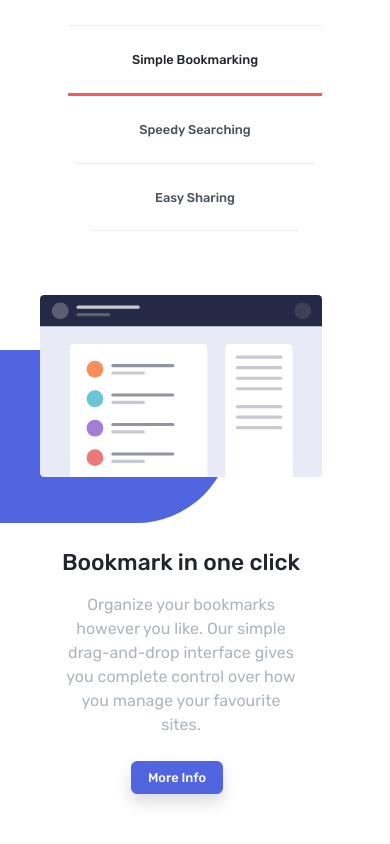
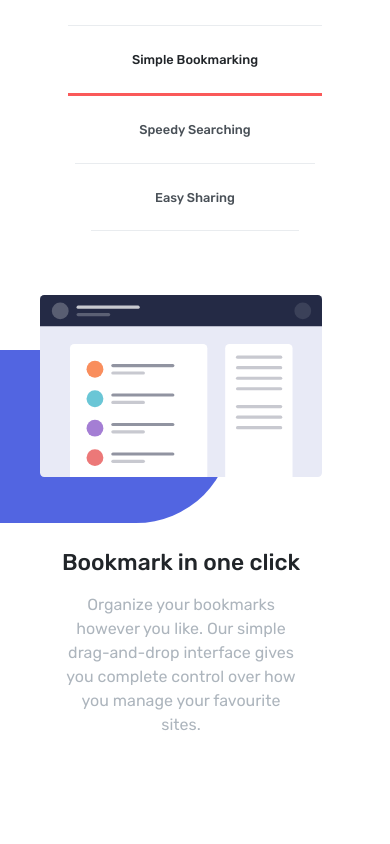
Before and after one commit to Leptonita/SPRINT-2, a website: page index.html in a window 390 px wide. Shown: the part 1097-1941 px from the top of the page. Drawn offline with nearby package versions, Linux system fonts and the light colour scheme; files that its build step writes are made by us from their sources.

Commit message:
SP2 ej2 modifico visibilidad btn more info

```diff
--- a/index.html
+++ b/index.html
@@ -129,7 +129,7 @@
                               <h2 class="mb-3">Bookmark in one click</h2>
                               <p class="text-gris mb-4">Organize your bookmarks however you like. Our simple drag-and-drop interface
                                  gives you complete control over how you manage your favourite sites.</p>
-                              <div class="d-block d-sm-flex"><a href="#"><button type="button"
+                              <div class="d-none d-md-block d-sm-flex"><a href="#"><button type="button"
                                        class="btn btn-primary fw-semibold me-2 mb-2 shadow px-3">More Info</button></a>
 
                               </div>
```
